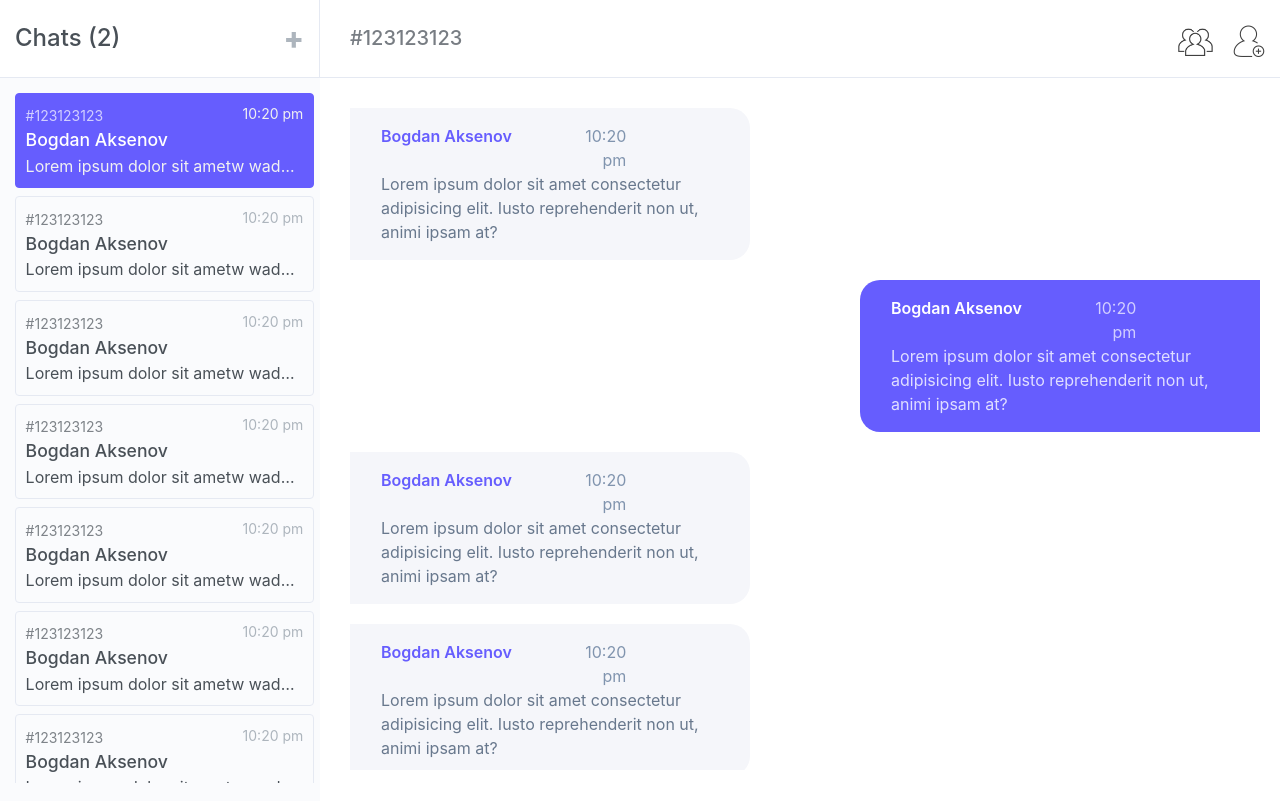
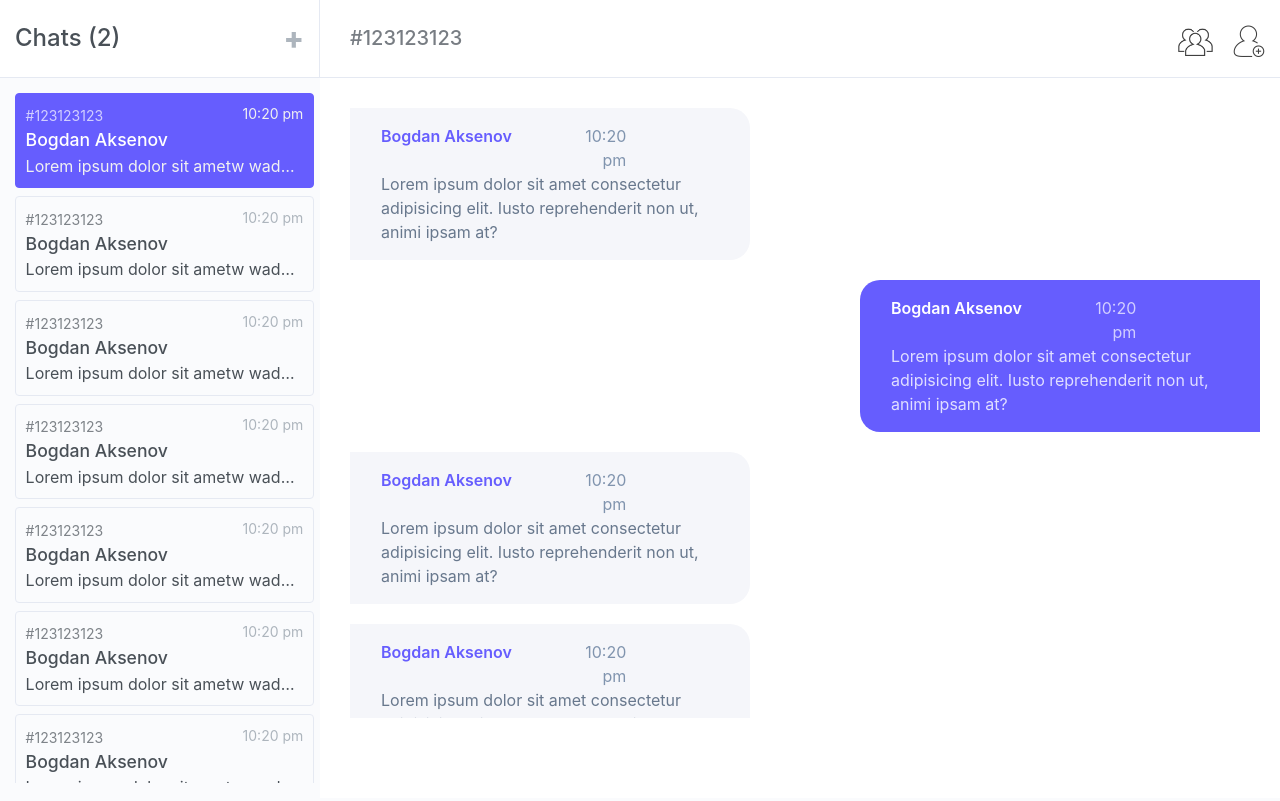
Before and after one commit to bogdanaks/messenger, a React (Create React App) app in the folder client/: page / in a window 1280 px wide. Built offline with nearby package versions, Linux system fonts and the light colour scheme; the HTML template or start-up script is replaced by a standard one.

Commit message:
Change styles

```diff
--- a/client/src/components/ChatMessages/styles.scss
+++ b/client/src/components/ChatMessages/styles.scss
@@ -29,6 +29,8 @@ $blueDisColor: #8f8beb;
     height: 100%;
     background-color: #fff;
     padding-right: 5px;
+    padding-bottom: 0;
+    width: 100%;
     .messagesBlock {
         height: 100%;
         width: 100%;
@@ -40,7 +42,8 @@ $blueDisColor: #8f8beb;
             padding: 15px 15px;
             padding-right: 0;
             overflow-y:scroll;
-            height: calc(100vh - 123px) !important;
+            height: calc(100vh - 175px) !important;
+            margin-bottom: 0;
             li {
                 list-style: none;
             }
```
